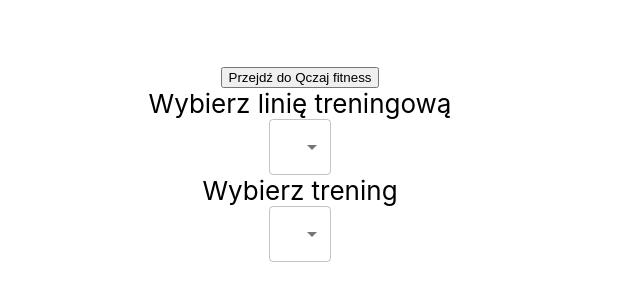
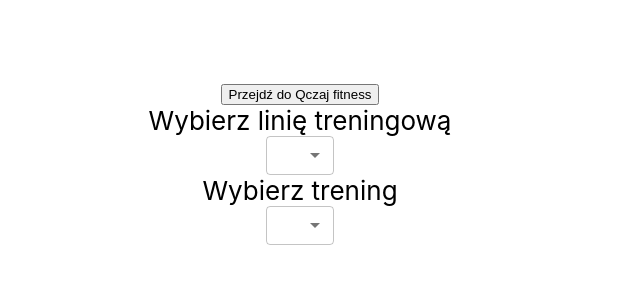
Before and after one commit to mhyrycz/training-extension, a React (Create React App) app: page / in a window 1280 px wide. Shown: the part 236-536 px from the top of the page, without its empty margins (0-640 px from the left). Built offline with nearby package versions, Linux system fonts and the light colour scheme.

Commit message:
styled components implemented. Custom select created.

```diff
--- a/package.json
+++ b/package.json
@@ -17,6 +17,7 @@
     "react-redux": "^7.2.2",
     "react-scripts": "4.0.3",
     "redux-persist": "^6.0.0",
+    "styled-components": "^5.3.0",
     "typescript": "^4.1.2",
     "web-vitals": "^1.0.1"
   },
@@ -46,6 +47,7 @@
   },
   "devDependencies": {
     "@types/chrome": "^0.0.145",
-    "@types/react-redux": "^7.1.16"
+    "@types/react-redux": "^7.1.16",
+    "@types/styled-components": "^5.1.10"
   }
 }
--- a/src/components/choosenTraining/index.tsx
+++ b/src/components/choosenTraining/index.tsx
@@ -1,6 +1,5 @@
-import Select from '@material-ui/core/Select';
-import FormControl from '@material-ui/core/FormControl';
 import MenuItem from '@material-ui/core/MenuItem';
+import CustomSelect from '../select';
 import { useAppSelector, useAppDispatch } from '../../redux/hooks';
 import { getChoosenTraining, getTrainingType, updateChoosenTraining } from '../../redux/trainingSlice';
 import { trainings } from '../../trainings';
@@ -25,17 +24,14 @@ function ChoosenTraining() {
 
   return (
     <>
-    <div>
-      Wybierz trening
-    </div>
-    <FormControl variant='outlined'>
-      <Select
+      <div>
+        Wybierz trening
+      </div>
+      <CustomSelect
         value={useAppSelector(getChoosenTraining)}
         onChange={changeChoosenTraining}
-      >
-        {getTrainingsForType()}
-      </Select>
-    </FormControl>
+        options={getTrainingsForType()}
+      />
     </>
   );
 }
--- /dev/null
+++ b/src/components/select/index.tsx
@@ -0,0 +1,41 @@
+import Select, { SelectProps } from '@material-ui/core/Select';
+import FormControl from '@material-ui/core/FormControl';
+import { makeStyles } from '@material-ui/core/styles';
+
+const useStyles = makeStyles(theme => ({
+  hideIconPadding: {
+    "& .MuiOutlinedInput-input": {
+      padding: '10px 32px 10px 20px'
+    }
+  }
+}));
+
+interface CustomSelectProps {
+  value: string | null;
+  onChange: SelectProps['onChange'];
+  options: JSX.Element[];
+}
+
+function CustomSelect({
+  value,
+  onChange,
+  options
+}: CustomSelectProps) {
+  const classes = useStyles();
+  return (
+    <FormControl
+      variant='outlined'
+      // className={classes.formControl}
+    >
+      <Select
+        value={value}
+        onChange={onChange}
+        className={classes.hideIconPadding}
+      >
+        {options}
+      </Select>
+    </FormControl>
+  );
+}
+
+export default CustomSelect;
--- a/src/components/trainingSeries/index.tsx
+++ b/src/components/trainingSeries/index.tsx
@@ -1,6 +1,7 @@
 import { useAppSelector } from '../../redux/hooks';
 import { getChoosenTraining } from '../../redux/trainingSlice';
 import MovieButton from './movieButton';
+import { ButtonsWrapper } from './styles';
 import { trainings, SeriesTypes } from '../../trainings';
 
 function TrainingSeries() {
@@ -11,7 +12,7 @@ function TrainingSeries() {
     const warmUpDuration = choosenTraining.series[SeriesTypes.WARM_UP]
     const stretchingDuration = choosenTraining.series[SeriesTypes.STRETCHING]
     return (
-      <>
+      <ButtonsWrapper>
         <MovieButton
           title={SeriesTypes.WARM_UP}
           duration={warmUpDuration}
@@ -23,7 +24,7 @@ function TrainingSeries() {
           title={SeriesTypes.STRETCHING}
           duration={stretchingDuration}
         />
-      </>
+      </ButtonsWrapper>
     )
   }
   return null
--- a/src/components/trainingSeries/movieButton/index.tsx
+++ b/src/components/trainingSeries/movieButton/index.tsx
@@ -23,6 +23,7 @@ function MovieButton(props: ButtonType) {
   return (
     <Button
       variant="contained"
+      size="small"
       onClick={() => handlePickMovie(props.duration)}
     >
       {props.title}
--- /dev/null
+++ b/src/components/trainingSeries/styles.ts
@@ -0,0 +1,6 @@
+import styled from 'styled-components';
+
+export const ButtonsWrapper = styled.div`
+  display: flex;
+  flex-direction: row;
+`;
--- a/src/components/trainingType/index.tsx
+++ b/src/components/trainingType/index.tsx
@@ -1,6 +1,5 @@
-import Select from '@material-ui/core/Select';
-import FormControl from '@material-ui/core/FormControl';
 import MenuItem from '@material-ui/core/MenuItem';
+import CustomSelect from '../select';
 import { useAppSelector, useAppDispatch } from '../../redux/hooks';
 import { getTrainingType, updateTrainingType, updateChoosenTraining } from '../../redux/trainingSlice';
 import { TrainingTypes } from '../../trainings';
@@ -16,22 +15,22 @@ function TrainingType() {
     }
   };
 
+  const typesOptions =  [
+      <MenuItem value={TrainingTypes.BJS}>{TrainingTypes.BJS}</MenuItem>,
+      <MenuItem value={TrainingTypes.PT}>{TrainingTypes.PT}</MenuItem>,
+      <MenuItem value={TrainingTypes.MG}>{TrainingTypes.MG}</MenuItem>,
+  ]
+
   return (
     <>
       <div>
         Wybierz linię treningową
       </div>
-      <FormControl variant="outlined">
-        <Select
-          value={useAppSelector(getTrainingType)}
-          onChange={changeTrainingType}
-          //className={classes.selectEmpty}
-        >
-          <MenuItem value={TrainingTypes.BJS}>{TrainingTypes.BJS}</MenuItem>
-          <MenuItem value={TrainingTypes.PT}>{TrainingTypes.PT}</MenuItem>
-          <MenuItem value={TrainingTypes.MG}>{TrainingTypes.MG}</MenuItem>
-        </Select>
-      </FormControl>
+      <CustomSelect
+        value={useAppSelector(getTrainingType)}
+        onChange={changeTrainingType}
+        options={typesOptions}
+      />
     </>
   );
 }
```
Also changed, not shown: 1 other file (tests, documents, lock files or other folders).
